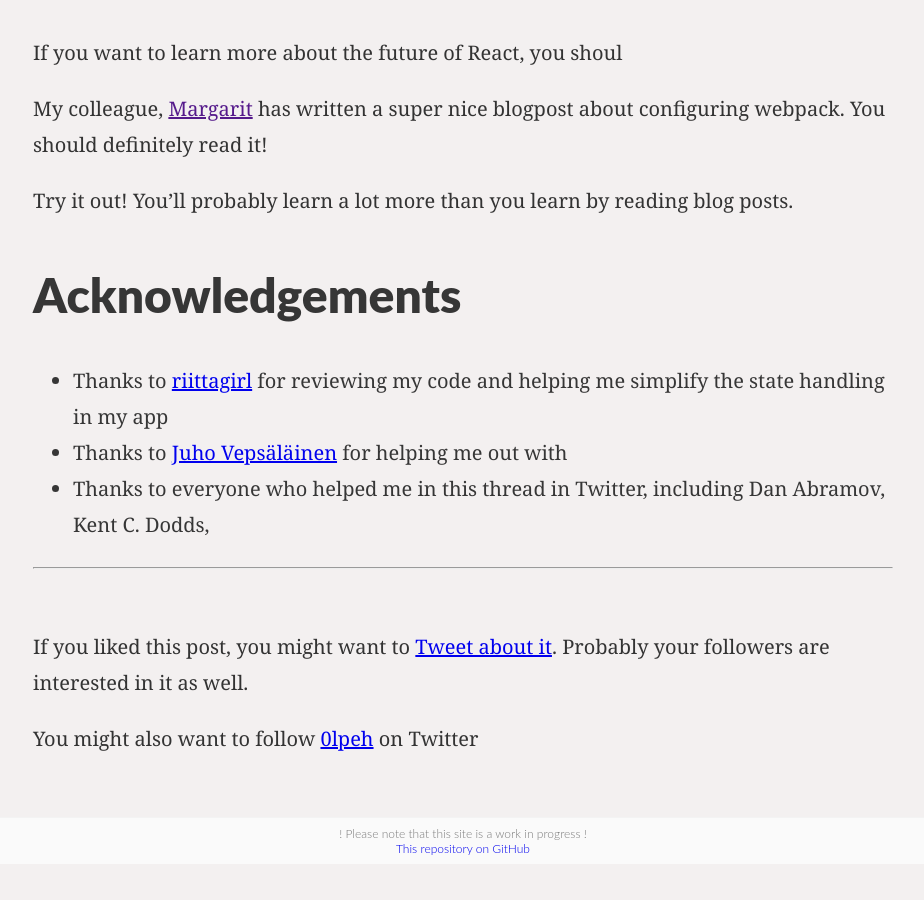
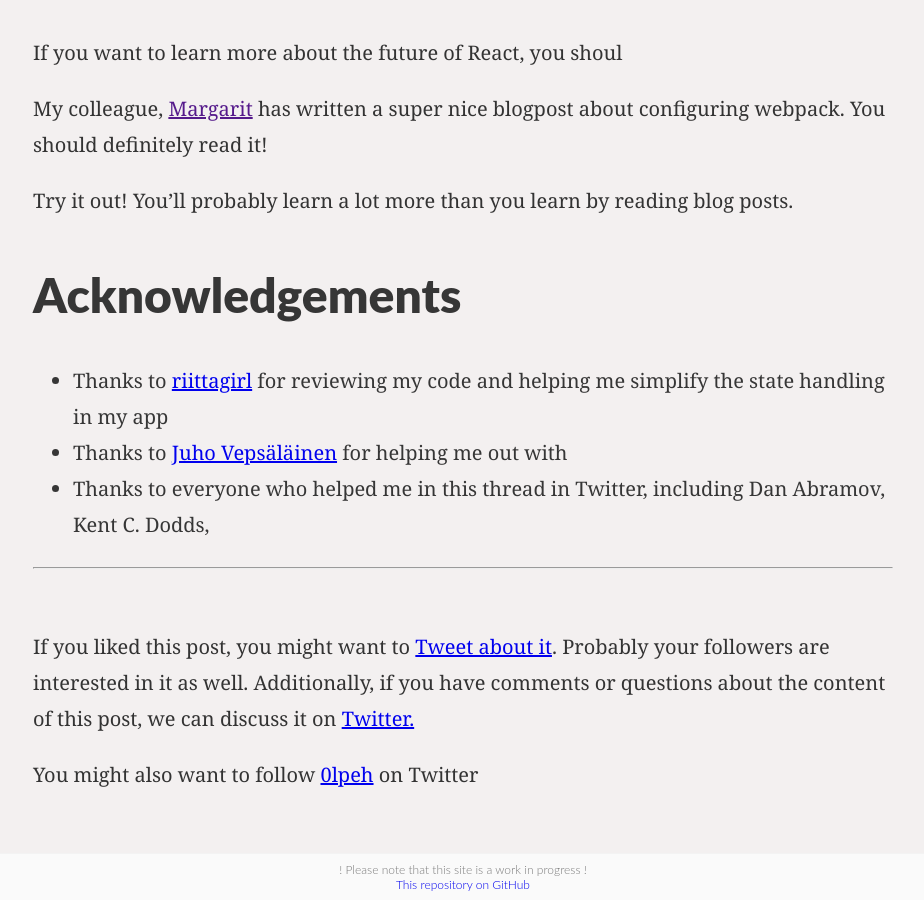
Before and after one commit to olpeh/olpeh.github.io, a Jekyll site: the page built from _drafts/react-suspense.md, in a window 1280 px wide and 900 px high, scrolled down 11558 px. Shown: the whole window, without its empty margins (177-1101 px from the left). Built offline with Jekyll 4.4.1, drawn with Linux system fonts in a browser that asks for light colours; before the commit the page ends 12422 px from its top, so only the background shows below that.

Commit message:
Add more content to post footer and use rel="noopener"

```diff
--- a/_includes/post-footer.html
+++ b/_includes/post-footer.html
@@ -2,13 +2,14 @@
 <div class="post-footer">
     <p>
         If you liked this post, you might want to
-        <a href="https://twitter.com/intent/tweet?original_referer={{site.url}}{{page.url}}&amp;text={{ page.title }}&amp;url={{site.url}}{{page.url}}&amp;via={{ page.author_twitter }}" rel="nofollow" target="_blank">
+        <a href="https://twitter.com/intent/tweet?original_referer={{site.url}}{{page.url}}&amp;text={{ page.title }}&amp;url={{site.url}}{{page.url}}&amp;via={{ page.author_twitter }}" rel="noopener" target="_blank">
             Tweet about it</a>.
         Probably your followers are interested in it as well.
+        Additionally, if you have comments or questions about the content of this post, we can discuss it on <a href="https://twitter.com/{{ page.author_twitter }}" rel="noopener" target="_blank">Twitter.</a>
     </p>
     <p>
         You might also want to follow
-        <a href="https://twitter.com/{{ page.author_twitter }}" rel="nofollow" target="_blank">{{ page.author_twitter }}</a>
+        <a href="https://twitter.com/{{ page.author_twitter }}" rel="noopener" target="_blank">{{ page.author_twitter }}</a>
         on Twitter
     </p>
 </div>
```
